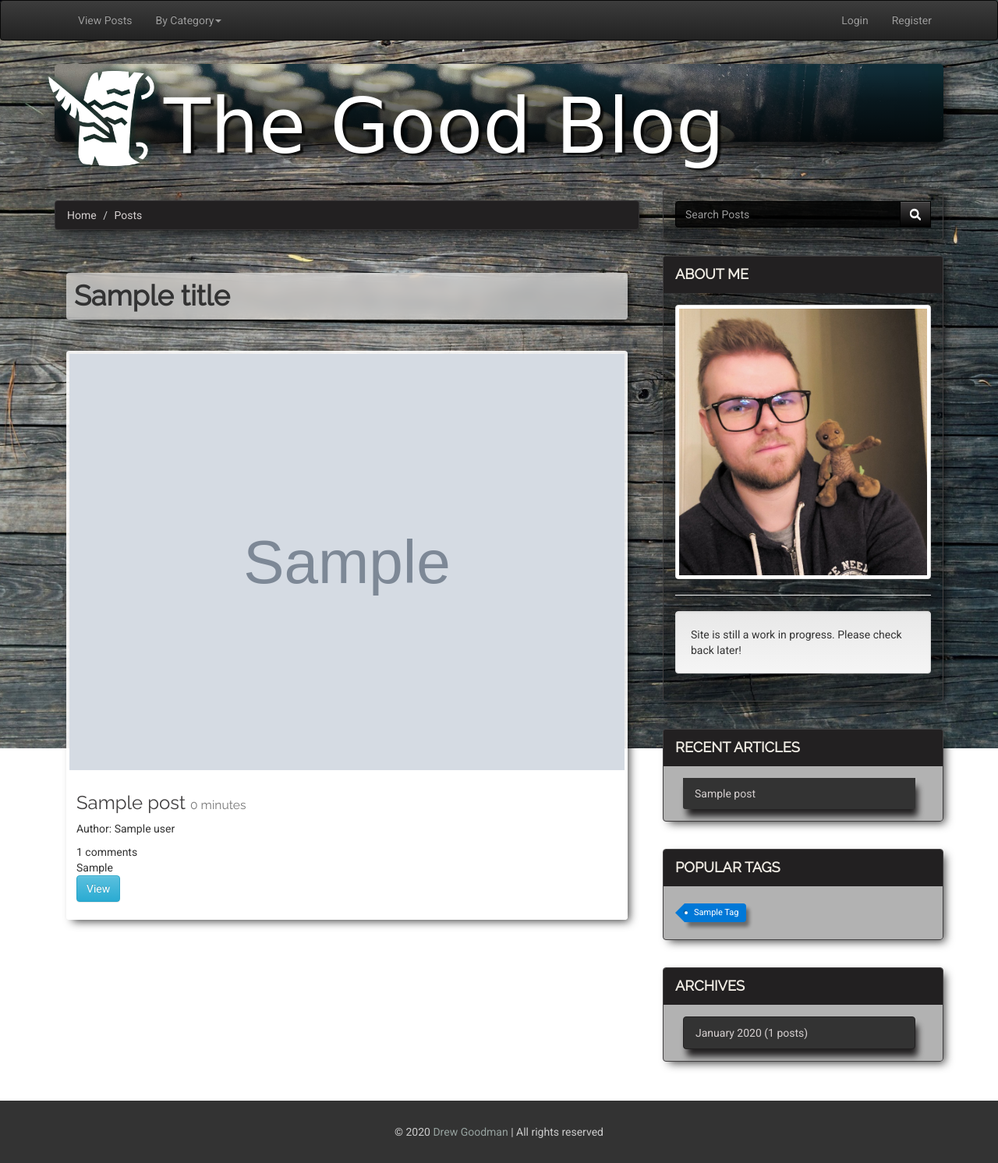
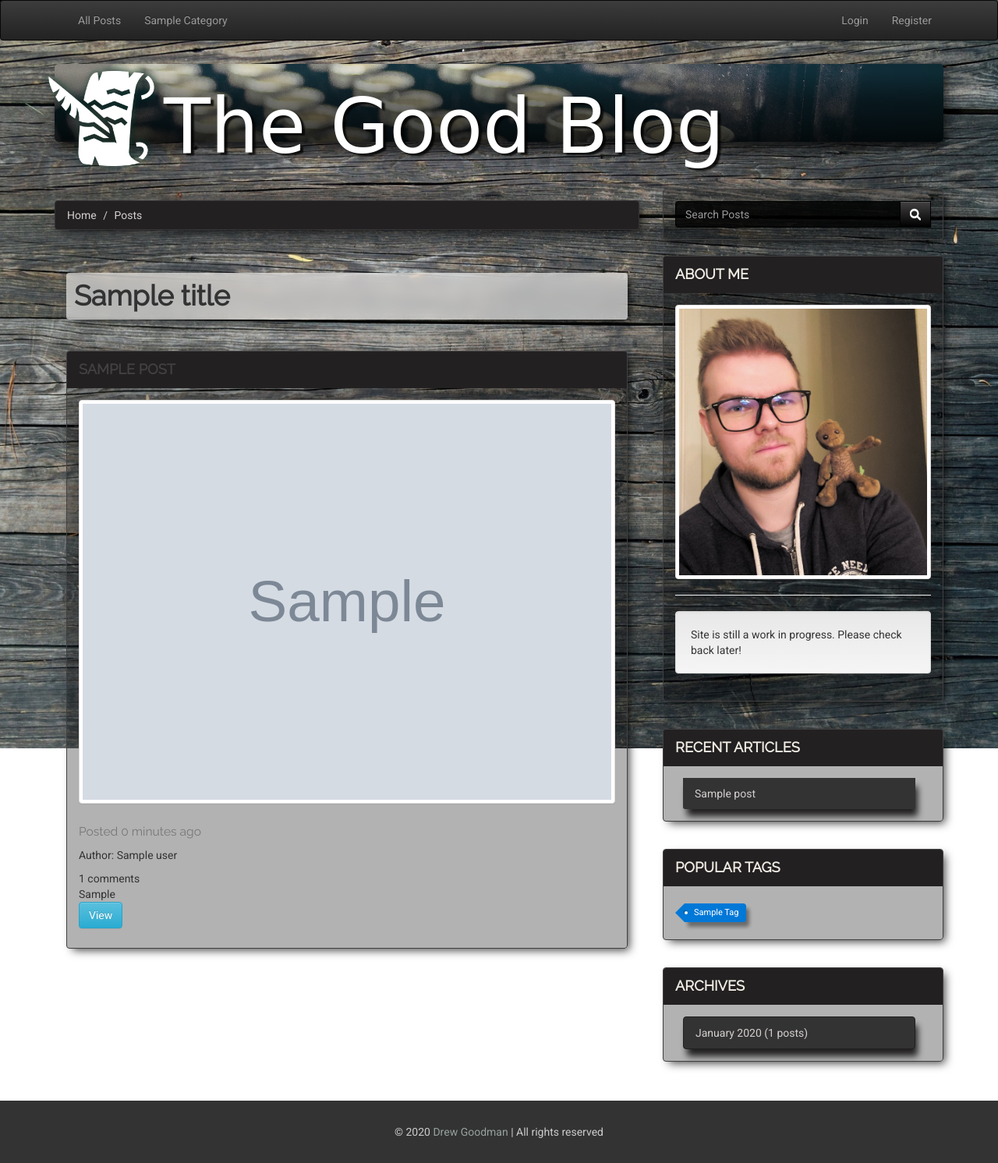
Before and after one commit to drewgoodman/Django-FirstBlog, a Django app: template templates/post_list.html in a window 1280 px wide. Shown: the whole page at 78% size. Run offline with Django 3.2, Linux system fonts and the light colour scheme; the template is opened without the code that fills it: most values are stand-ins (such as "Sample title", 1, 10 or a date in 2020); grey boxes marked "Sample" are stand-in pictures; some libraries are stand-ins or nearby versions; some web fonts are replaced.

Commit message:
new styling direction and changes to post list and post creator

```diff
--- a/static/css/forms.css
+++ b/static/css/forms.css
@@ -37,3 +37,9 @@
 .bootstrap-tagsinput {
     width: 100%;
 }
+
+.form-editor-pane {
+    background-color: #cfcfcf;
+    padding: 15px;
+    border-radius: 10px;
+}
--- a/static/css/post_list.css
+++ b/static/css/post_list.css
@@ -1,5 +1,5 @@
 .thumbnail {
-    background-color: rgba(255,255,255,0.9);
+    background-color: rgba(0,0,0,0.3);
     /* background: inherit; */
     /* backdrop-filter: blur(7px); */
     /* background-color: #222021; */
--- a/templates/_1_navbar.html
+++ b/templates/_1_navbar.html
@@ -22,8 +22,11 @@
         <!-- Collect the nav links, forms, and other content for toggling -->
         <div class="collapse navbar-collapse" id="bs-example-navbar-collapse-1">
             <ul class="nav navbar-nav">
-                <li><a href="{% url 'posts:list' %}">View Posts</a></li>
-                <li class="dropdown">
+                <li><a href="{% url 'posts:list' %}">All Posts</a></li>
+                {% for category in categories %}
+                    <li><a href="{% url 'posts:category_view' category.slug %}">{{ category.name|title }}</a></li>
+                {% endfor %}
+                <!-- <li class="dropdown">
                     <a href="#" class="dropdown-toggle" data-toggle="dropdown" role="button" aria-haspopup="true"
                         aria-expanded="false">By Category<span class="caret"></span></a>
                     <ul class="dropdown-menu">
@@ -31,7 +34,7 @@
                         <li><a href="{% url 'posts:category_view' category.slug %}">{{ category.name|title }}</a></li>
                         {% endfor %}
                     </ul>
-                </li>
+                </li> -->
             </ul>
 
             <form method="GET" action="" class="search-bar-form navbar-form navbar-left visible-xs-inline-block">
--- a/templates/post_list.html
+++ b/templates/post_list.html
@@ -11,15 +11,21 @@
     <div class="row">
         {% for obj in object_list %}
         <div class="col-sm-12">
-            <div class="thumbnail card-shadow" data-aos="fade-right">
+
+                <div class="panel panel-default card-shadow post-card" data-aos="fade-right">
+                    <div class="panel-heading">
+                        <a href="{{obj.get_absolute_url}}">{{ obj.title }}
+                    </div>
+                    <div class="panel-body">
                         {% if obj.image %}
-                <img src="{{ obj.image.url }}" class="img-responsive img-post"/>
+                        <a href="{{obj.get_absolute_url}}">
+                        <img src="{{ obj.image.url }}" class="img-responsive img-post img-thumbnail" /></a>
                         {% endif %}
                         <div class="caption">
                             {% if obj.draft %}<h3>Staff only: Draft</h3>{% endif %}
+                            <h3>
+                                <small>Posted {{ obj.publish|timesince }} ago</small></a></h3>
                             {% if obj.publish > today %}<h3>Staff only: Future Post</h3>{% endif %}
-                    <h3><a href="{{obj.get_absolute_url}}">{{ obj.title }}
-                            <small>{{ obj.publish|timesince }}</small></a></h3>
                             {% if obj.user.get_full_name %}
                             <p>Author: {{ obj.user.get_full_name }}</p>
                             {% endif %}
@@ -35,6 +41,8 @@
                             </p>
                         </div>
                     </div>
+
+                </div>
             </div>
             <!-- {% cycle "" "</div><div class='row'>" %} -->
             {% endfor %}
```
Also changed, not shown: templates/post_form.html (+18 -7 lines). Lines whose indentation alone changed are shown as unchanged.
